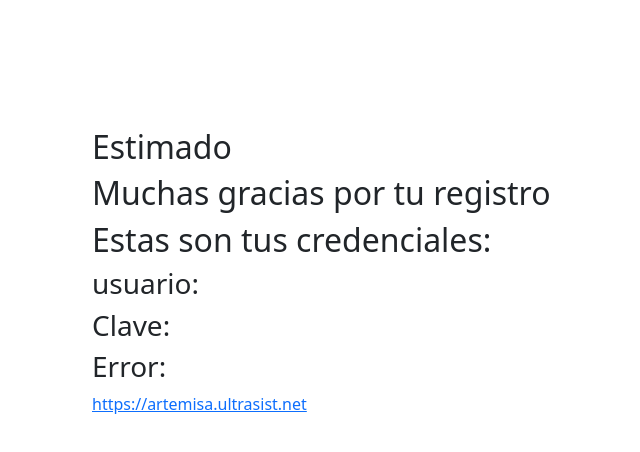
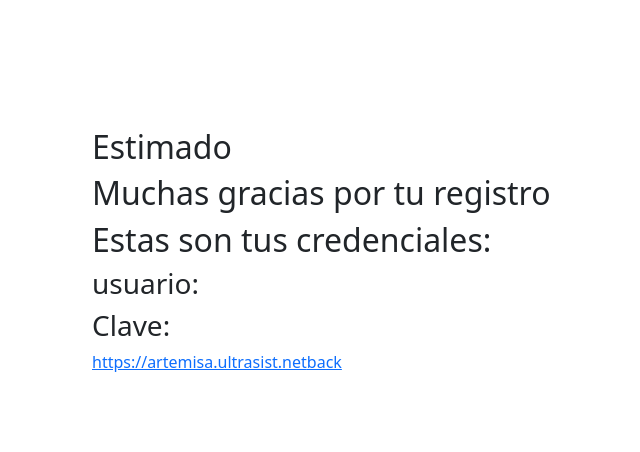
Before and after one commit to qbits-mx/simple-vue, a Vue app: page /thanks in a window 1280 px wide. Shown: the top 452 px of the page, without its empty margins (268-908 px from the left). Built offline with nearby package versions, Linux system fonts and the light colour scheme.

Commit message:
update url for backend

```diff
--- a/src/views/HomeView.vue
+++ b/src/views/HomeView.vue
@@ -268,7 +268,7 @@ export default {
      },
      save: function() {
         this.systemErrors = ''
-        axios.post('http://localhost:7770/generate', {
+        axios.post('https://back.ultrasist.net/generate', {
             nombreCompleto: this.name + ' ' + this.last,
             correo: this.mail,
             telefono: this.phone,
--- a/src/views/ThanksRegister.vue
+++ b/src/views/ThanksRegister.vue
@@ -5,8 +5,8 @@
     <h2>Estas son tus credenciales:</h2>
     <h3>usuario: {{ user }}</h3>
     <h3>Clave: {{ clave }}</h3>
-    <h3>Error: {{ error }}</h3>
     <a href='https://artemisa.ultrasist.net/login/index.php' target='_blank'>https://artemisa.ultrasist.net</a>
+    <a href='https://register.ultrasist.net'>back</a>
   </div>
 </template>
 
```
